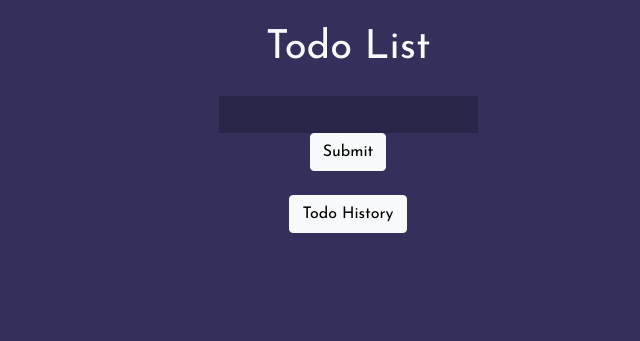
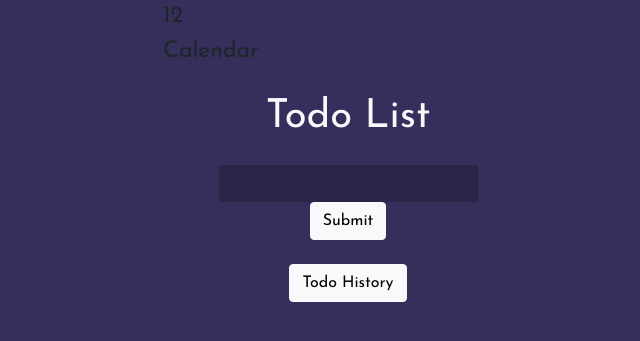
Before and after one commit to antonzhuraliou/to_do_list, a Django app: template tasks/templates/tasks/base.html in a window 1280 px wide. Shown: the top 341 px of the page, without its empty margins (292-932 px from the left). Run offline with Django 5.2, Linux system fonts and the light colour scheme; the template is opened without the code that fills it, so the values that code supplies are empty, except form fields; tables that the repository leaves empty hold one stand-in row (values such as "Sample post"); form fields are guessed from the names that the template uses; parts of the project's set-up code (start-up, migrations or seed data) failed here and were passed over; some libraries are stand-ins or nearby versions.

Commit message:
Add calendar html

```diff
--- a/tasks/templates/tasks/base.html
+++ b/tasks/templates/tasks/base.html
@@ -30,6 +30,12 @@
 
   <body>
     <div class="container">
+      <div class="calendar-container">
+        <div class="calendar-icon">
+          <span class="calendar-day">12</span>
+        </div>
+        <p class="calendar-text">Calendar</p>
+      </div>
       <header class="text-center text-light my-4">
         <h1 class="mb-4">Todo List</h1>
 
```
